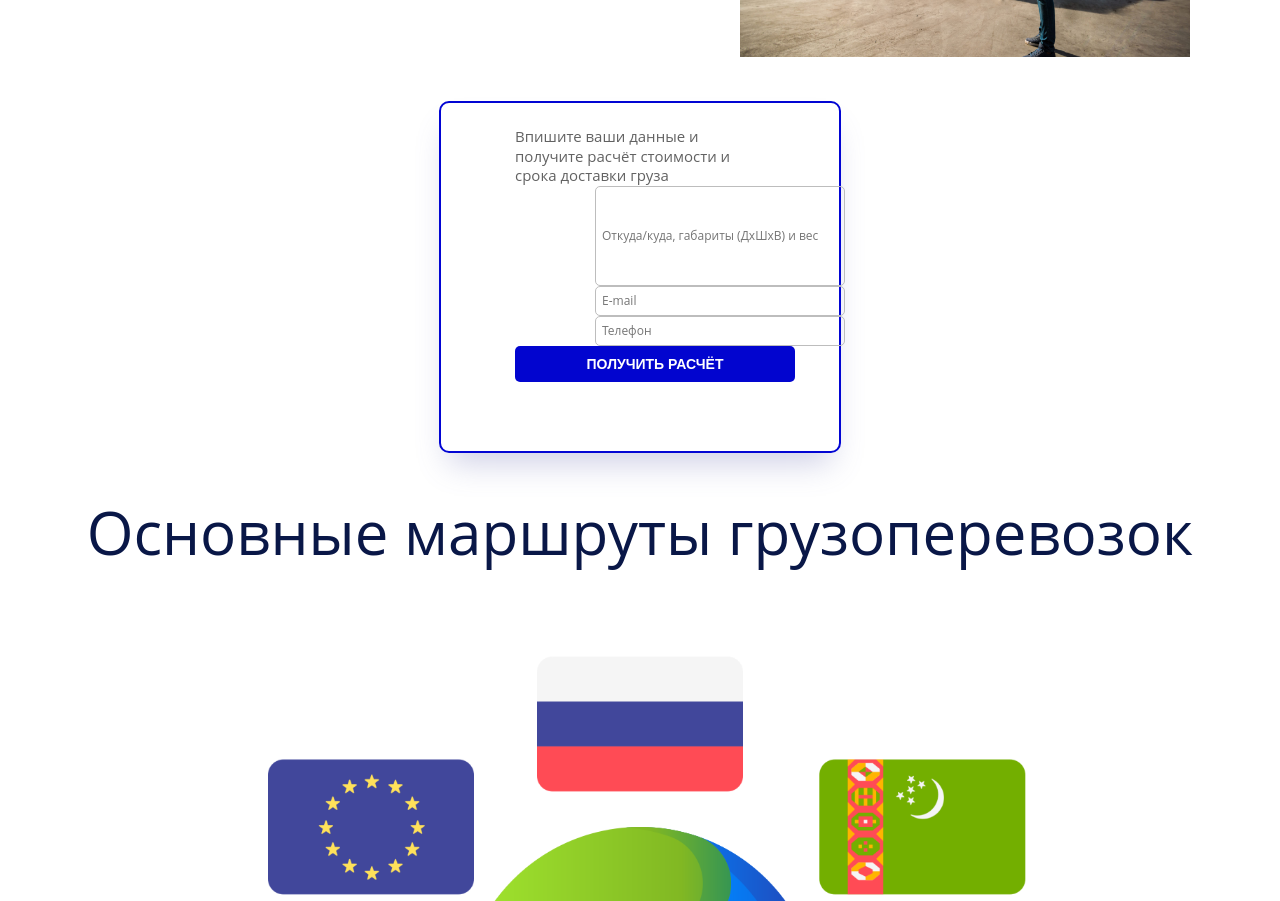
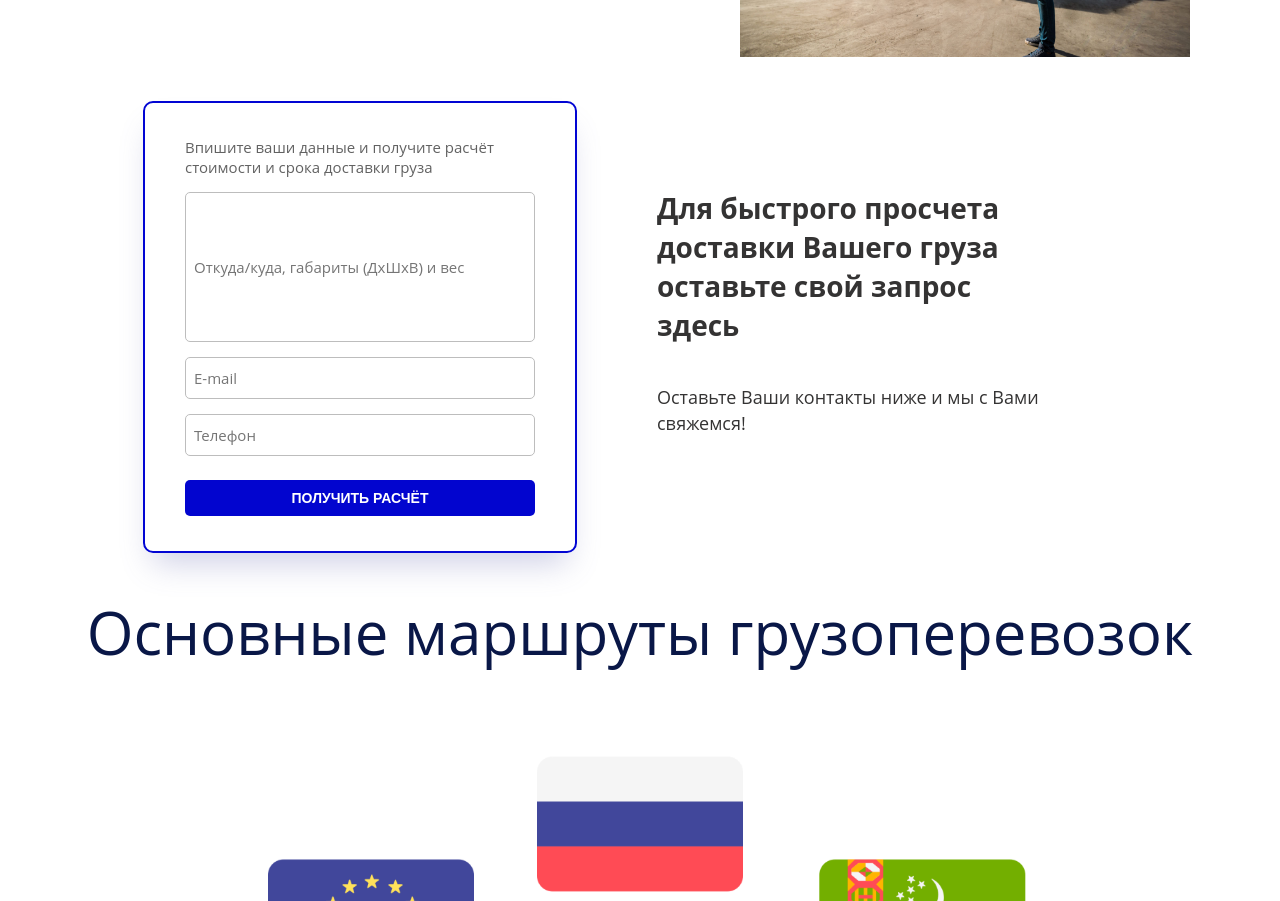
Before and after one commit to 1gnoramus/sprint_logistics, a plain HTML site: page geography.html in a window 1280 px wide. Shown: the part 1468-2369 px from the top of the page. Drawn offline with nearby package versions, Linux system fonts and the light colour scheme.

Commit message:
form finished

```diff
--- a/assets/css/geogr_style.css
+++ b/assets/css/geogr_style.css
@@ -279,19 +279,14 @@ body{
         margin-top: 40px;
         font-size: 16px;
     }
+
+
 .form_container{
     display: flex;
     flex-direction: column;
     align-self: center;
-    min-width: 350px;
-    max-width: 350px;
-    min-height: 300px;
-    width: 350px;
-    flex-grow: 1;
+    width: 400px;
     height: max-content;
-    margin: 0px;
-    justify-content:
-    flex-start;
     row-gap: 24px;
     overflow: visible;
     background-color: var(--color_background_default);
@@ -300,50 +295,53 @@ body{
     border-color: rgb(2, 5, 211);
     border-radius: 10px;
     box-shadow: rgba(95, 98, 173, 0.3) 0px 20px 30px -10px;
-    padding: 24px;
+    padding: 35px  15px 35px 15px ;
 
 }
 .form{
-    z-index: 7;
+    display: flex;
+    flex-direction: column;
+    justify-content: center;
     align-self: center;
-    min-width: 250px;
-    max-width: 250px;
-    min-height: 0px;
+    min-width: 350px;
     height: max-content;
-    flex-grow: 0;
-    flex-shrink: 0;
-    width: 250px;
+    width: 200px;
     margin: 0px;
     justify-content: flex-start;
-    row-gap: 12px;
-    overflow: visible;
-    border-radius: 0px;
+    row-gap: 15px;
 }
 
 .mb-3{
+    display: flex;
+    justify-content: center;
 }
 
 
 .form-control{
     z-index: 4;
-    align-self: flex-start;
-    min-width: 250px;
-    max-width: 250px;
-    width: 250px;
-    margin: 0px;
+    width: 100%;
     border: 1px solid rgb(189, 189, 189);
     background-color: var(--color_surface_default);
     box-sizing: border-box;
     border-radius: 5px;
     font-family: var(--font_default);
-    font-size: 12px;
+    font-size: 15px;
     font-weight: 400;
     color: var(--color_text_default);
-    padding: 0px 6px;
+    padding: 20px 8px;
+}
+
+.button_container{
+
+    display: flex;
+    flex-direction: column;
+    justify-content: center;
+    align-self: center;
+    min-width: 350px;
 }
 
 .btn{
-    width: 280px;
+    width: 100%;
     background-color: #0205CF;
     color: #fff;
     font-weight: bold;
@@ -351,7 +349,6 @@ body{
 
     border: none;
     border-radius: 5px;
-
 
     padding-top:10px ;
     padding-bottom: 10px;
@@ -361,23 +358,55 @@ body{
     transition: background-color .5s,color .5s;
 }
 
-.form-label{
-    width: 280px;
-
-    padding-top:10px ;
-    padding-bottom: 10px;
-    padding-left: 30px;
-    padding-right: 30px;
-    margin-left: 20px;
-
-}
-
-    .btn:hover{
+.btn:hover{
 
     background-color: #c0c1fffd;
     color: #3d3fc2e2;
 
 }
+
+.form_info{
+    display: flex;
+    flex-direction: column;
+    justify-content: center;
+    align-self: center;
+    max-width: 400px;
+    min-height: 300px;
+    height: max-content;
+    margin: 0px 80px;
+    overflow: visible;
+    border-radius: 0px;
+}
+
+.form_info_title{
+    min-height: 30px;
+    height: max-content;
+    margin: 0px;
+    overflow: visible;
+    font-family: var(--font_default);
+    font-size: 28px;
+    font-weight: bold;
+    color: rgb(52, 51, 51);
+    line-height: 1.4;
+}
+
+.form_info_subtitle{
+    align-self: flex-start;
+    min-width: 0px;
+    min-height: 60px;
+    height: max-content;
+    width: 100% ;
+    margin-top: 40px;
+    overflow: visible;
+    word-break: break-word;
+    font-family: var(--font_default);
+    font-size: 18px;
+    font-weight: 400;
+    color: rgb(52, 51, 51);
+    line-height: 1.4; padding: 0px 0px 20px;
+    border-radius: 0px;
+}
+
 .geogr_image{
     display: flex;
     flex-direction: column;
--- a/geography.html
+++ b/geography.html
@@ -118,31 +118,37 @@
         </div>
     </section>
     <div class="section">
-        <div class="container">
+        <div class="container" style="flex-direction: row; justify-content: center;">
             <div class="form_container">
                 <form class="form">
                     <div class="form_title" >
                         Впишите ваши данные и получите расчёт стоимости и срока доставки груза
                     </div>
                     <div class="mb-3">
-                        <label for="InputOrder" class="form-label"></label>
-                        <input type="text" id="email" class="form-control" placeholder="Откуда/куда, габариты (ДхШхВ) и вес ";  style="    min-height: 100px; max-height: 100px; height: 100px;">
+                        <input type="text" id="email" class="form-control" placeholder="Откуда/куда, габариты (ДхШхВ) и вес ";  style="height: 150px;">
                     </div>
 
                     <div class="mb-3">
-                        <label for="InputEmail" class="form-label"></label>
-                        <input type="text" id="email" class="form-control" placeholder="E-mail" style="z-index: 4; align-self: flex-start; min-width: 250px; max-width: 250px;  min-height: 30px; max-height: 30px; height: 30px; width: 250px; margin: 0px; border: 1px solid rgb(189, 189, 189); background-color: var(--color_surface_default); box-sizing: border-box; border-radius: 5px; font-family: var(--font_default); font-size: 12px; font-weight: 400; color: var(--color_text_default); padding: 0px 6px;">
+                        <input type="text" id="email" class="form-control" placeholder="E-mail" style="height: 40px;">
                     </div>
 
                     <div class="mb-3">
-                        <label for="InputPhone" class="form-label"></label>
-                        <input type="text" id="phone" class="form-control" placeholder="Телефон" inputmode="numeric" style="z-index: 4; align-self: flex-start; min-width: 250px; max-width: 250px;  min-height: 30px; max-height: 30px; height: 30px;  width: 250px; margin: 0px; border: 1px solid rgb(189, 189, 189); background-color: var(--color_surface_default); box-sizing: border-box; border-radius: 5px; font-family: var(--font_default); font-size: 12px; font-weight: 400; color: var(--color_text_default); padding: 0px 6px;">
+                        <input type="text" id="phone" class="form-control" placeholder="Телефон" inputmode="numeric" style="height: 40px;">
                     </div>
-                    <button type="submit_button" class="btn" >ПОЛУЧИТЬ РАСЧЁТ</button>
-
 
                 </form>
+                <div class="button_container">
+                    <button onclick="onclicked()" class="btn" >ПОЛУЧИТЬ РАСЧЁТ</button>
+                </div>
 
+            </div>
+            <div class="form_info">
+                <div class="form_info_title">
+                    Для быстрого просчета доставки Вашего груза оставьте свой запрос здесь
+                </div>
+                <div class="form_info_subtitle">
+                    Оставьте Ваши контакты ниже и мы с Вами свяжемся!
+                </div>
             </div>
 
         </div>
@@ -268,7 +274,7 @@
 </script>
 <script>
     function onclicked(){
-        swal("Hello world!");
+        swal("Ваш запрос отправлен в обработку! В ближайшее время мы с Вами свяжемся!");
     }
 
 </script>
```
